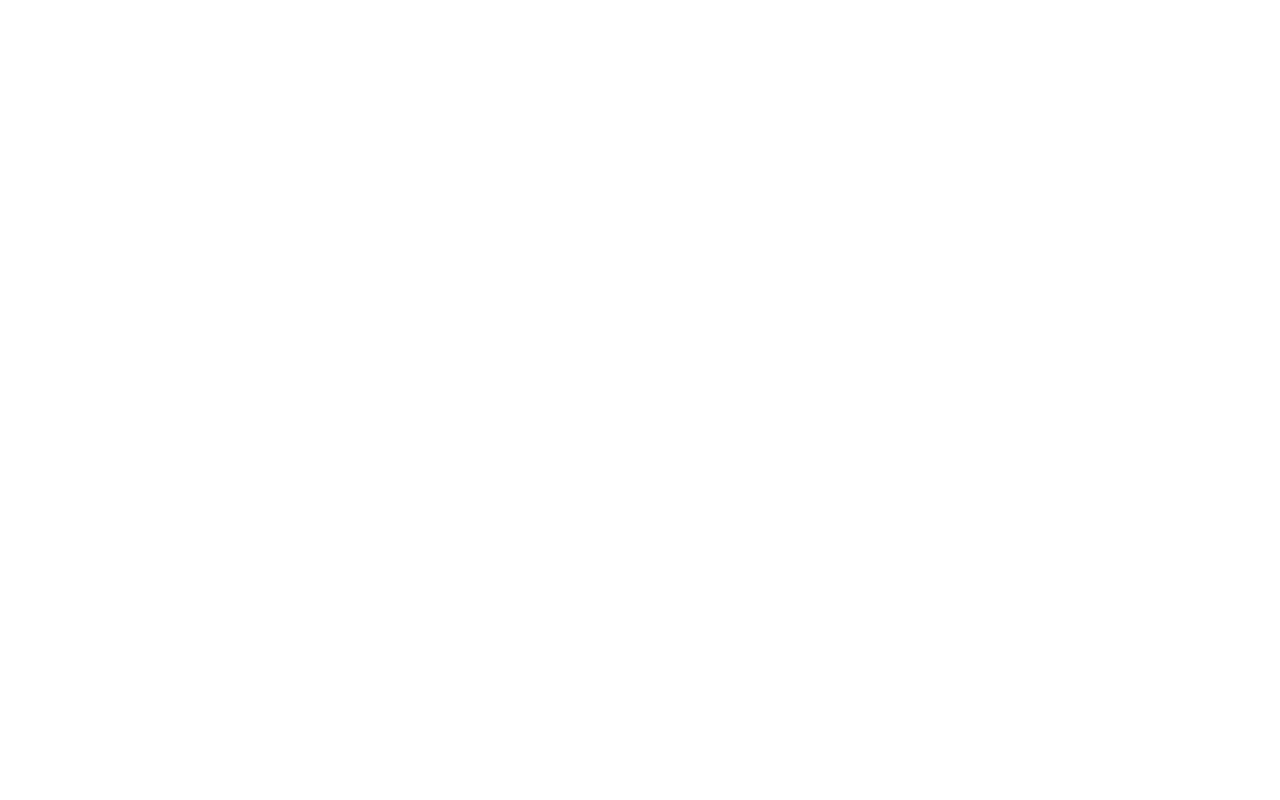
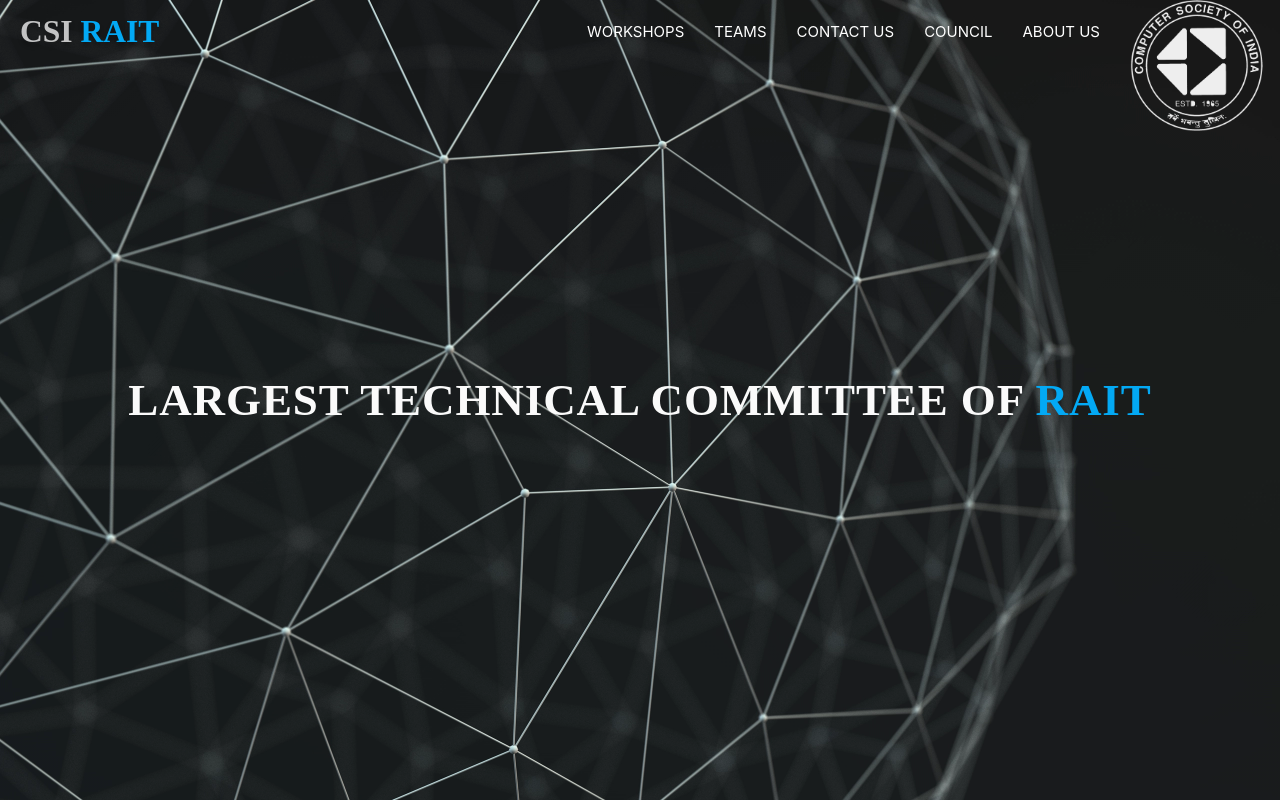
Before and after one commit to SudodevsHQ/csi-website, a plain HTML site: page index.html in a window 1280 px wide. Drawn offline with nearby package versions, Linux system fonts and the light colour scheme.

Commit message:
hero section

```diff
--- a/assets/css/main.css
+++ b/assets/css/main.css
@@ -1,32 +1,53 @@
 html, body{
-    margin: 0%;
+    margin: 0;
+    padding: 0;
+    height:100vh;
 }
-
-section {
+.hero{
     height: 100vh;
-    margin: 0%;
+    background: url("../img/hero.webp") no-repeat center center fixed;
+    -webkit-background-size: cover;
+    -moz-background-size: cover;
+    -o-background-size: cover;
+    background-size: cover;
 }
-
-.contact {
-    height: 100vh;
-
+.navbar{
+    background:rgba(0,0,0,0);
+    color:white;
+    box-shadow: none;
+    z-index: 2;
 }
-
-.feedback {
-    height: 100vh;
-
+.nav-logo{
+    width: 9rem;
 }
-
-.footer {
+.brand-logo{
+    font-family: Raleway;
+    font-style: normal;
+    font-weight: 800;
+    font-size: 5rem;
+    line-height: 5.6rem;
+    color: rgba(255, 255, 255, 0.74) !important;
+    text-shadow: 0px 4px 4px rgba(0, 0, 0, 0.25);
+    height:5rem;
+    position: relative;
+    top:-10px;
+    margin-left:20px;
+}
+.rait{
+    color: #03a9f4;
+}
+.phrase{
+    margin: 0 auto;
+    font-family: Raleway;
+    font-style: normal;
+    font-weight: 600;
+    font-size: 3rem;
+    line-height: 4rem;
+    text-align: center;
+    letter-spacing: 0.02em;
+    color: #FAFAFA;
+}
+nav{
     position: fixed;
-    left: 0;
-    bottom: 0;
-    width: 100%;
-    color: white;
-    text-align: center;
-    height: 50vh;
+    top:0
 }
-h3 {
-    text-decoration: underline;
-
-}
--- a/index.html
+++ b/index.html
@@ -9,13 +9,61 @@
     <!-- Compiled and minified CSS -->
     <link rel="stylesheet" href="https://cdnjs.cloudflare.com/ajax/libs/materialize/1.0.0/css/materialize.min.css">
     <link rel="stylesheet" href="assets/css/main.css">
+    <link href="https://fonts.googleapis.com/icon?family=Material+Icons" rel="stylesheet">
 
 </head>
 
 <body>
+    <section class="hero valign-wrapper">
+        <nav class="navbar">
+            <div class="nav-wrapper">
+                <a href="#" class="brand-logo">
+                    CSI <span class="rait">RAIT</span>
+                    <a href="#" data-target="slide-out" class="sidenav-trigger"><i class="material-icons">menu</i></a>
+                </a>
+                <ul id="nav-mobile" class="right hide-on-med-and-down">
+                    <li class="nav-item"><a href="">WORKSHOPS</a></li>
+                    <li><a href="#">TEAMS</a></li>
+                    <li><a href="#">CONTACT US</a></li>
+                    <li><a href="#">COUNCIL</a></li>
+                    <li><a href="#">ABOUT US</a></li>
+                    <li><a href="#"><img src="./assets/img/csilogo.png" class="nav-logo responsive-img"
+                                alt="CSI Logo"></a></li>
+                </ul>
+            </div>
+        </nav>
 
+        <ul id="slide-out" class="sidenav">
+            <li><a href="">WORKSHOPS</a></li>
+            <li><a href="">TEAMS</a></li>
+            <li><a href="">CONTACT US</a></li>
+            <li><a href="">COUNCIL</a></li>
+            <li><a href="">ABOUT US</a></li>
+        </ul>
+
+        <h1 class="phrase flow-text center-align">LARGEST TECHNICAL COMMITTEE OF <span class="rait">RAIT</span> </h1>
+    </section>
+
+
+
+
+
+
+
+
+    <!-- jQuery -->
+    <script src="https://code.jquery.com/jquery-3.3.1.slim.min.js" integrity="sha384-q8i/X+965DzO0rT7abK41JStQIAqVgRVzpbzo5smXKp4YfRvH+8abtTE1Pi6jizo" crossorigin="anonymous"></script>
 
     <!-- Compiled and minified JavaScript -->
     <script src="https://cdnjs.cloudflare.com/ajax/libs/materialize/1.0.0/js/materialize.min.js"></script>
+
+    <script type="text/javascript">
+
+        $(document).ready(function(){
+            $('.sidenav').sidenav();
+        });
+
+    </script>
 </body>
+
 </html>
```
Also changed, not shown: assets/img/csilogo.png (added), assets/img/hero.webp (added).
